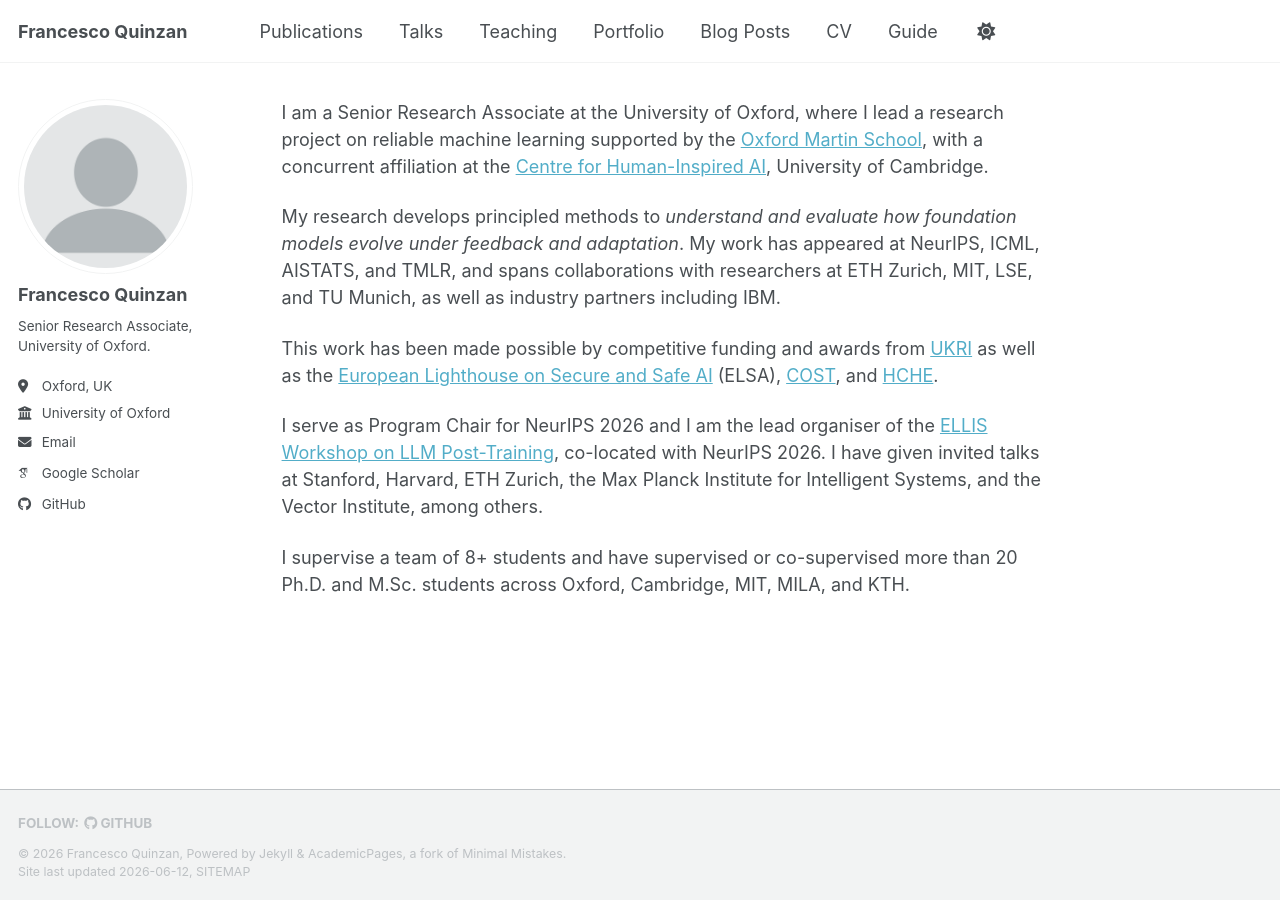
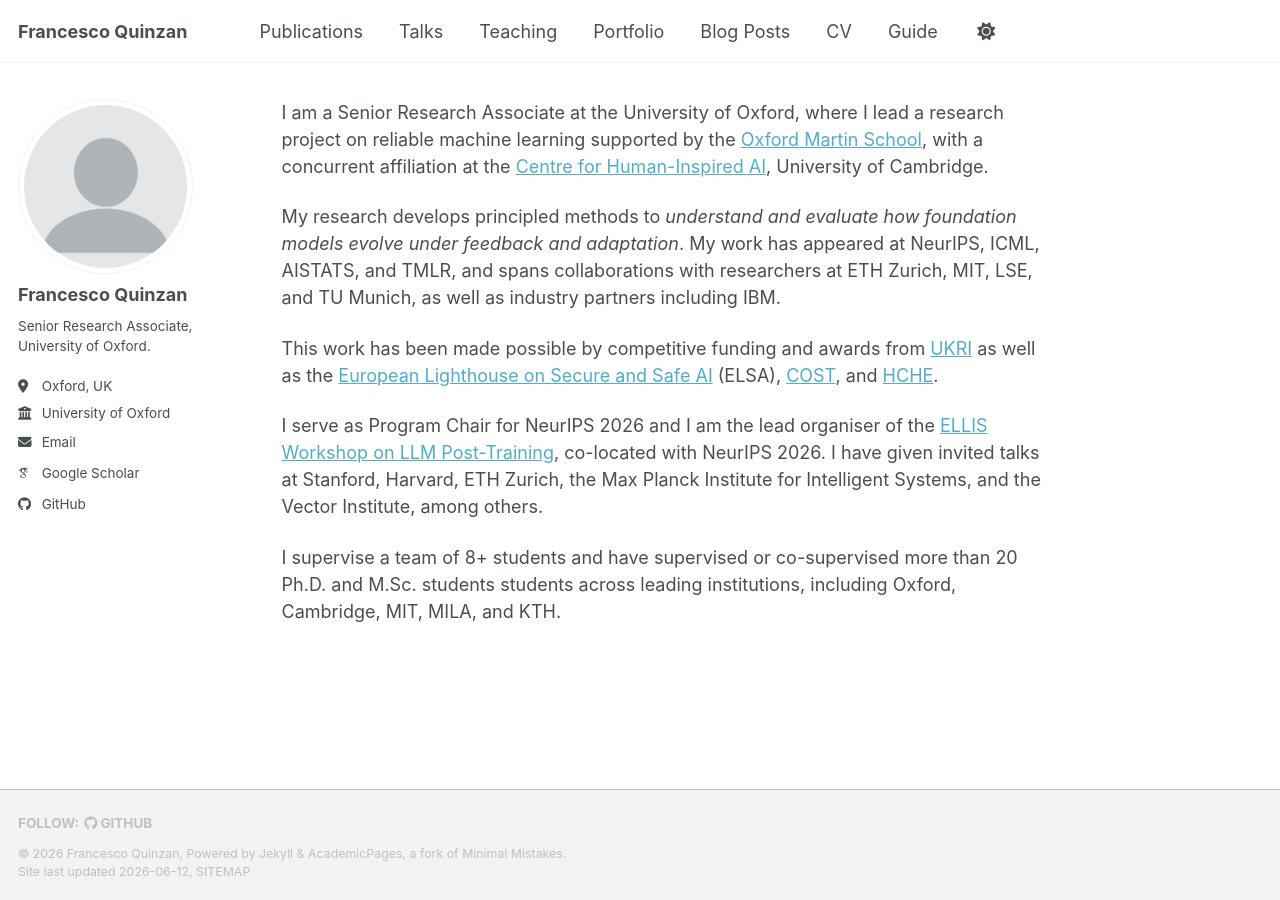
Before and after one commit to francescoQuinzan/francescoQuinzan.github.io, a Jekyll site: the page built from _pages/about.md, in a window 1280 px wide. Built offline with Jekyll 4.4.1, drawn with Linux system fonts in a browser that asks for light colours; some web fonts are replaced; our own code applies the rules of GitHub Pages for plain Markdown files; a script bundle is joined from its source files by our own code; library files that are not in the unit come from our copies.

Commit message:
Update about.md

```diff
--- a/_pages/about.md
+++ b/_pages/about.md
@@ -6,4 +6,4 @@ This work has been made possible by competitive funding and awards from [UKRI](h
 
 I serve as Program Chair for NeurIPS 2026 and I am the lead organiser of the [ELLIS Workshop on LLM Post-Training](https://jdixon-2.github.io/WorkshopSite/), co-located with NeurIPS 2026. I have given invited talks at Stanford, Harvard, ETH Zurich, the Max Planck Institute for Intelligent Systems, and the Vector Institute, among others.
 
-I supervise a team of 8+ students and have supervised or co-supervised more than 20 Ph.D. and M.Sc. students across Oxford, Cambridge, MIT, MILA, and KTH.
+I supervise a team of 8+ students and have supervised or co-supervised more than 20 Ph.D. and M.Sc. students students across leading institutions, including Oxford, Cambridge, MIT, MILA, and KTH.
```
